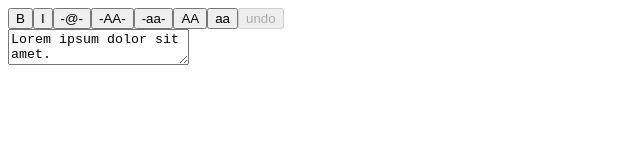
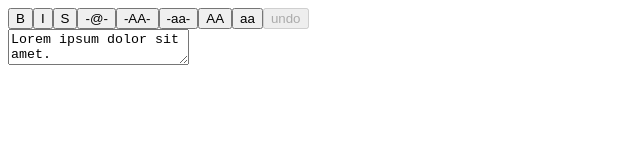
Before and after one commit to ermondel/react-editor, a React app: page / in a window 1280 px wide. Shown: the top 160 px of the page, without its empty margins (0-640 px from the left). Built offline with nearby package versions, Linux system fonts and the light colour scheme; the HTML template or start-up script is replaced by a standard one.

Commit message:
feat: add strikethrough text to the editor

```diff
--- a/package.json
+++ b/package.json
@@ -1,6 +1,6 @@
 {
   "name": "react-editor",
-  "version": "0.6.0",
+  "version": "0.7.0",
   "private": true,
   "homepage": "https://github.com/ermondel/react-editor#readme",
   "description": "react editor",
--- a/src/App.js
+++ b/src/App.js
@@ -92,6 +92,10 @@ class App extends Component {
     this.addTag('I');
   };
 
+  strike = () => {
+    this.addTag('S');
+  };
+
   split = () => {
     const { text } = this.state;
 
@@ -129,6 +133,7 @@ class App extends Component {
         <div className='panel'>
           <button onClick={this.bold}>B</button>
           <button onClick={this.italic}>I</button>
+          <button onClick={this.strike}>S</button>
           <button onClick={this.split}>-@-</button>
           <button onClick={this.upperAll}>-AA-</button>
           <button onClick={this.lowerAll}>-aa-</button>
```
